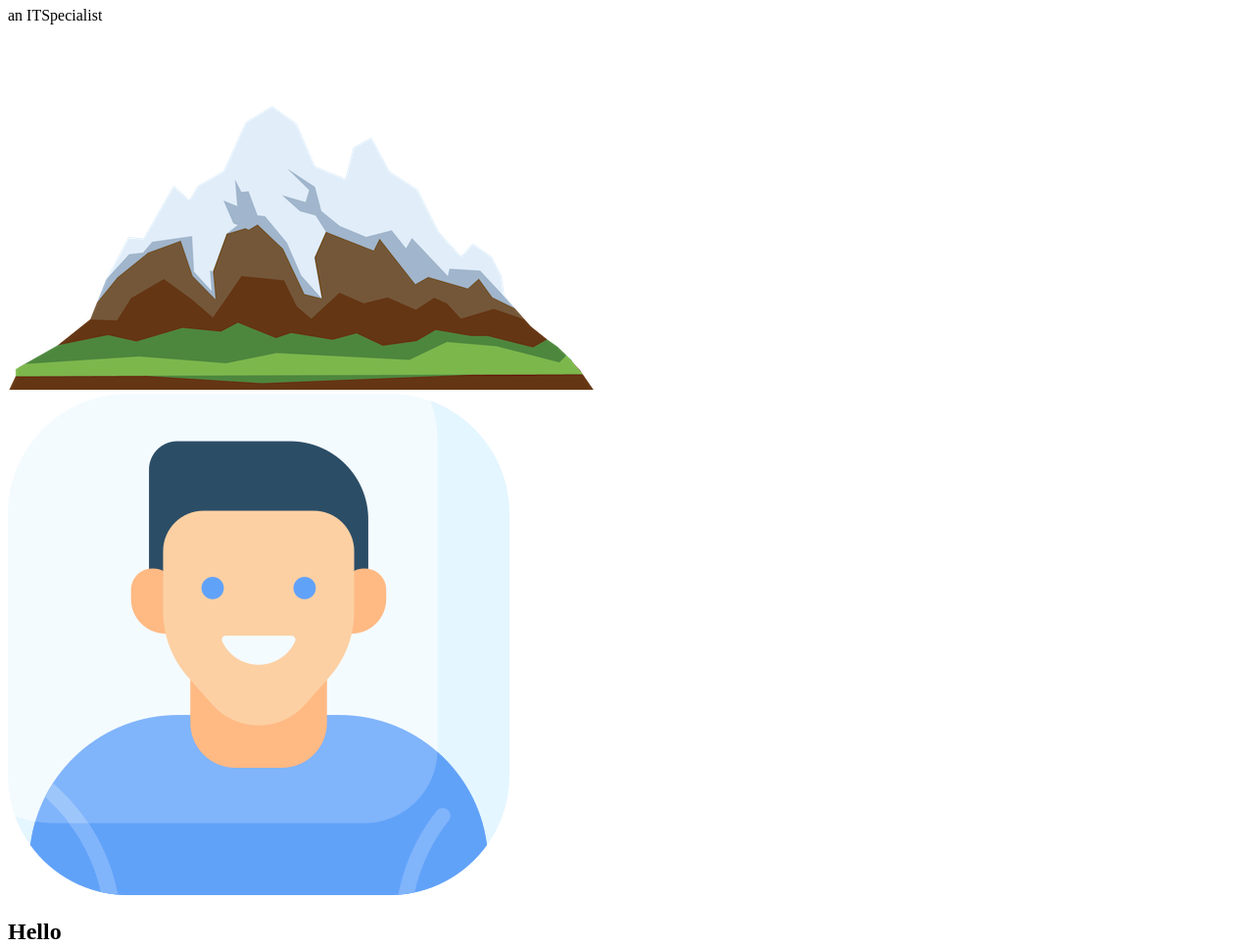
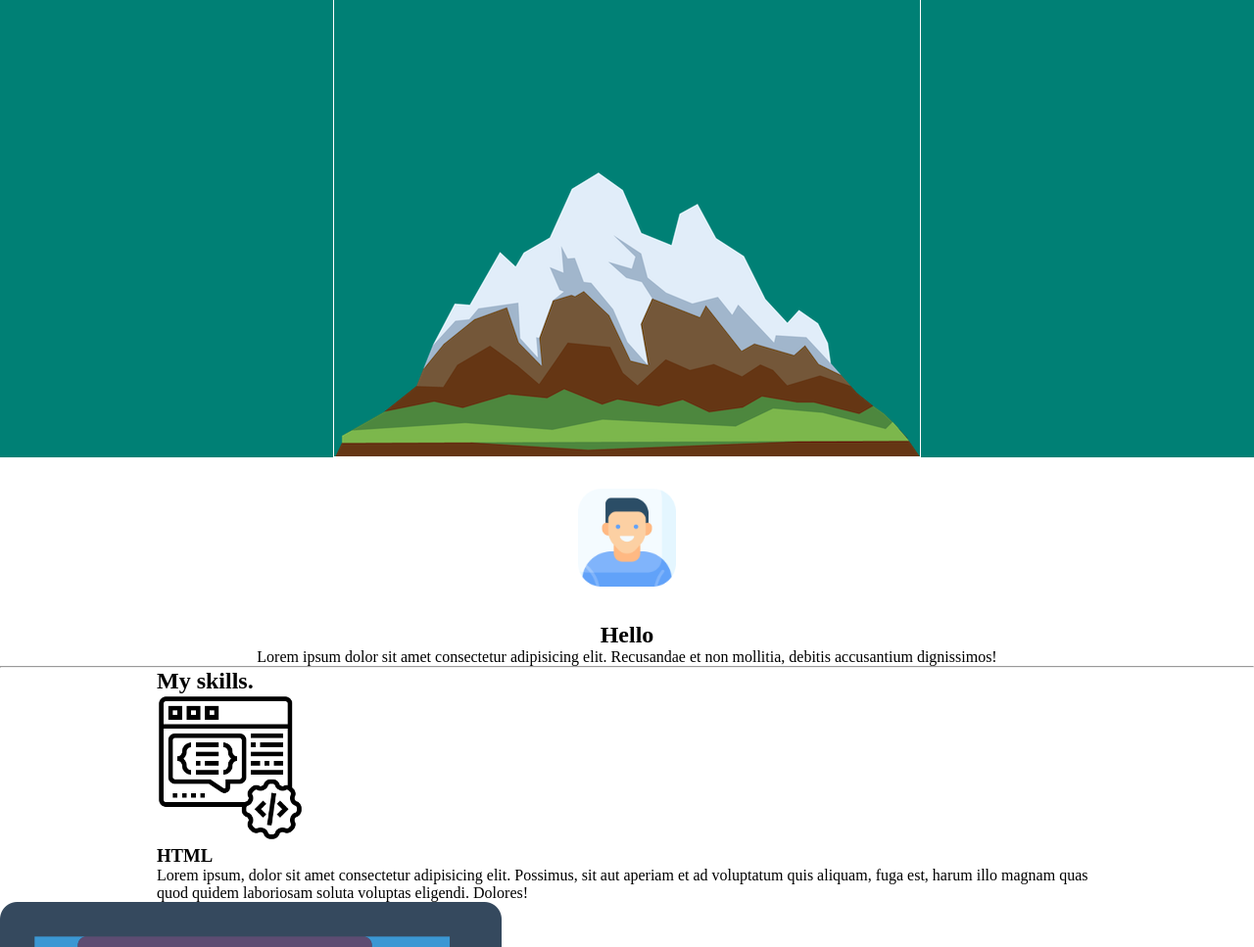
Before and after one commit to matukas09/Portfolio, a plain HTML site: page index.html in a window 1280 px wide. Shown: the part 133-1100 px from the top of the page at 98% size. Drawn offline with Linux system fonts and the light colour scheme.

Commit message:
Add portofolio

```diff
--- a/css/style.css
+++ b/css/style.css
@@ -0,0 +1,55 @@
+:root {
+    --background-color: rgb(0, 128, 117);
+}
+
+* {
+margin: 0;
+padding: 0;
+box-sizing: border-box;
+}
+
+.top-container {
+    background-color: var(--background-color);
+    height: 600px;
+}
+
+.cloud-wrapper {
+    height: 600px;
+    width: 600px;
+    margin: 0 auto;
+    text-align: center;
+    position: relative;
+    border: 1px solid white;
+    color: white;
+}
+
+.mountain {
+    position: absolute;
+    bottom: 0;
+    left: 0;
+}
+
+.span {
+    text-decoration: underline;
+}
+
+.middle-container {
+    width: 75%;
+    margin: 0 auto;
+    text-align: center;
+}
+
+.profile img {
+    width: 100px;
+    padding: 2rem 0;
+}
+
+.skills {
+    width: 75%;
+    margin: 0 auto;
+}
+
+.skills img {
+    width: 150px;
+
+}
--- a/index.html
+++ b/index.html
@@ -4,6 +4,7 @@
     <meta charset="UTF-8">
     <meta name="viewport" content="width=device-width, initial-scale=1.0">
     <meta http-equiv="X-UA-Compatible" content="ie=edge">
+    <link rel="stylesheet" href="css/style.css">
     <title>Martin-Matthias Kruus. Portfolio</title>
 </head>
 <body>
```
